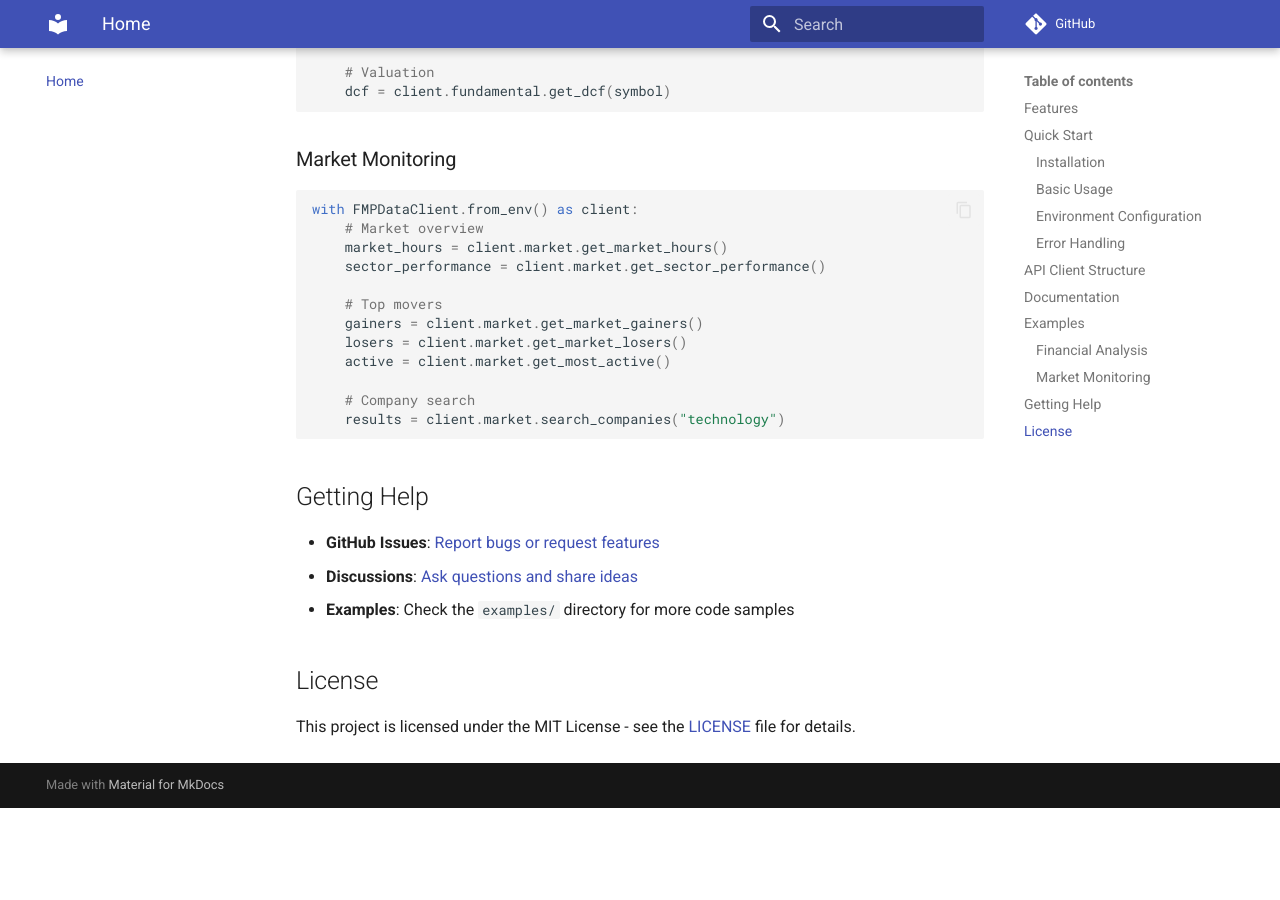
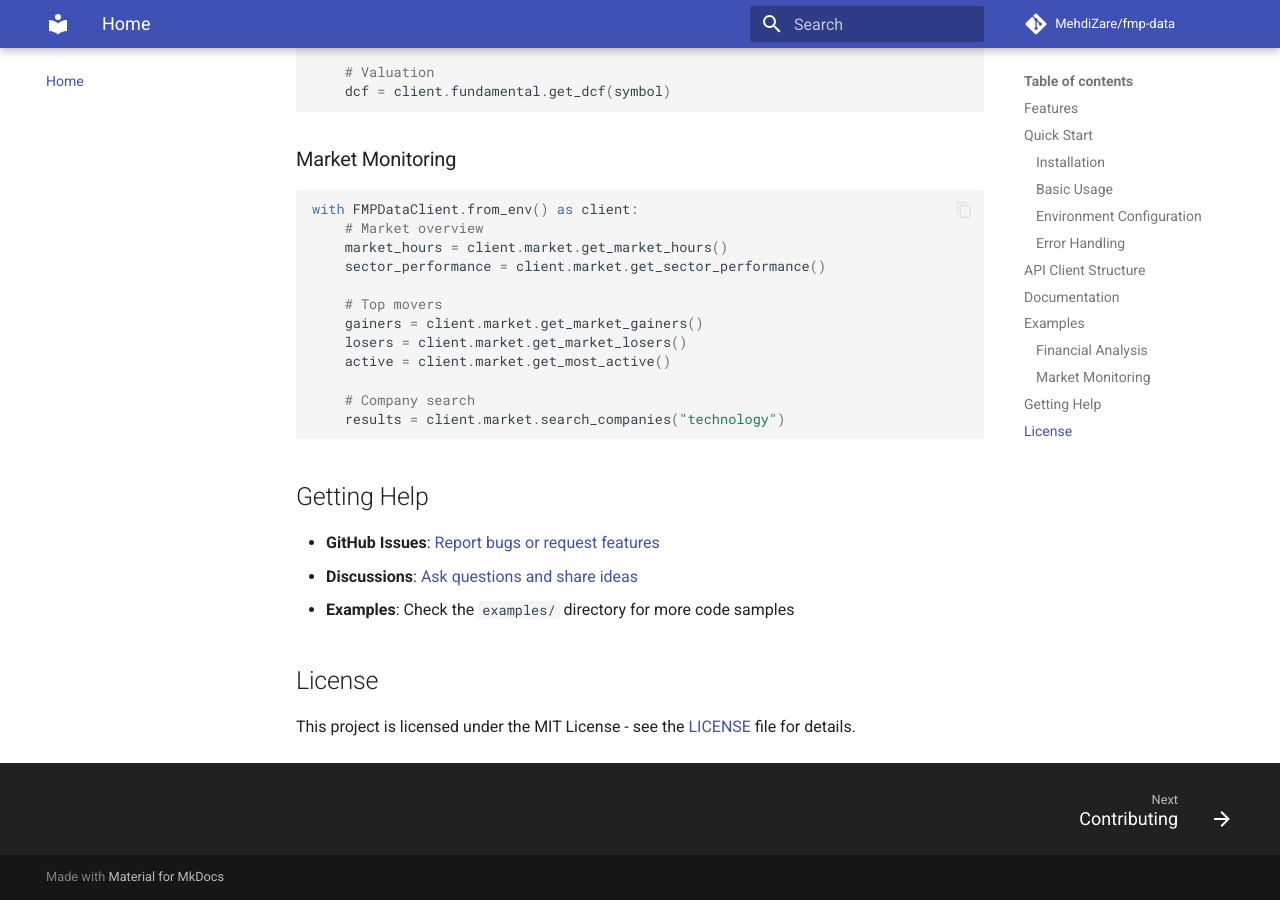
Before and after one commit to MehdiZare/fmp-data, an MkDocs documentation site: the page built from docs/index.md, in a window 1280 px wide and 900 px high, scrolled down 3082 px. Built offline with MkDocs 1.6.1 and Material for MkDocs 9.7.7, drawn with Linux system fonts in a browser that asks for light colours; comment, search, counter and statistics services are not loaded; the version menu is left out; before the commit the page ends 3890 px from its top, so only the background shows below that.

Commit message:
Update `mkdocs.yml` to include `repo_name`, additional navigation options, and version provider configuration

```diff
--- a/mkdocs.yml
+++ b/mkdocs.yml
@@ -1,6 +1,7 @@
 site_name: FMP Data
 site_description: Financial Modeling Prep API Client
 repo_url: https://github.com/MehdiZare/fmp-data
+repo_name: MehdiZare/fmp-data
 
 theme:
   name: material
@@ -10,6 +11,8 @@
     - navigation.expand
     - search.highlight
     - content.code.copy
+    - navigation.top
+    - navigation.footer
 
 nav:
   - Home: index.md
@@ -40,3 +43,10 @@
           options:
             show_source: false
             show_root_heading: true
+            show_root_full_path: false
+            show_symbol_type_heading: true
+            show_symbol_type_toc: true
+
+extra:
+  version:
+    provider: mike
```
